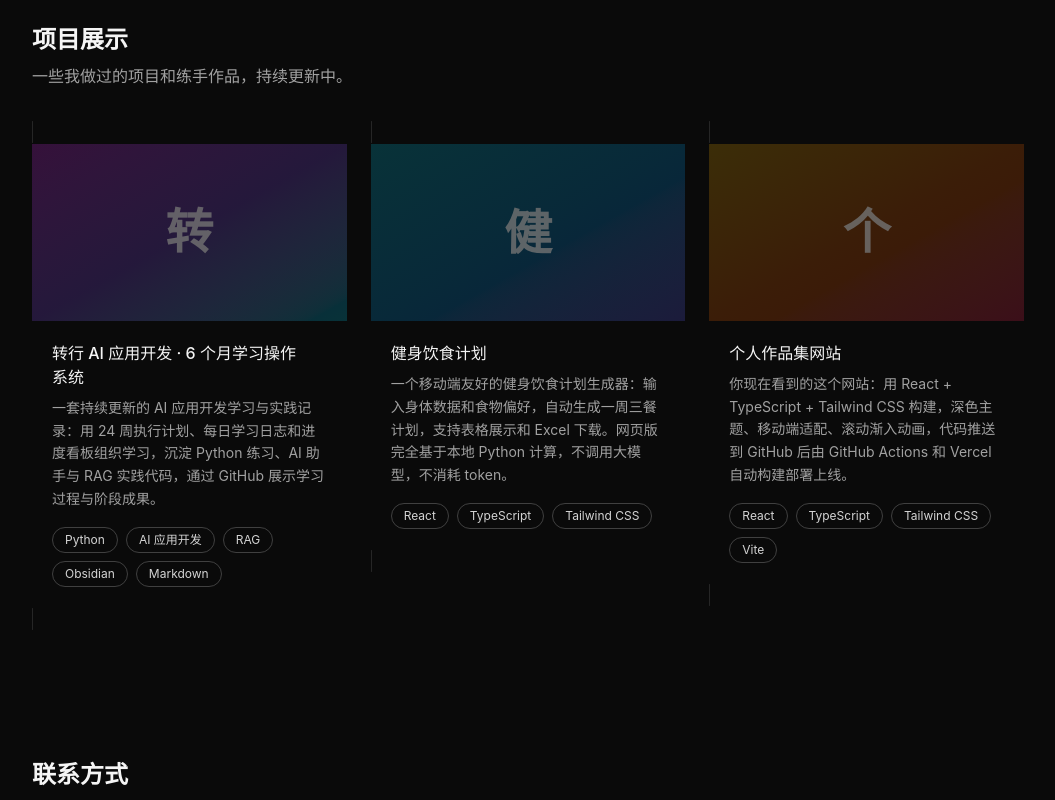
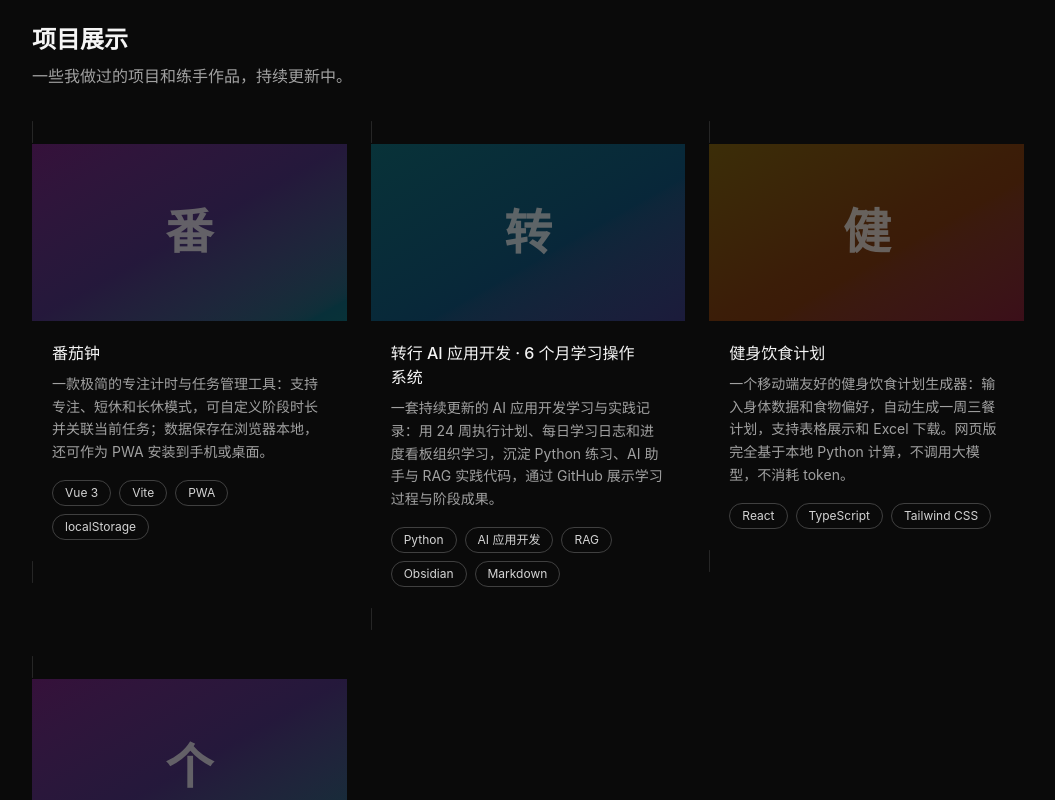
Before and after one commit to kexinyang74-web/kexinyang74-web.github.io, a React (Vite) app: page / in a window 1280 px wide. Shown: the part 1320-2120 px from the top of the page, without its empty margins (112-1167 px from the left). Built offline with nearby package versions, Linux system fonts and the light colour scheme.

Commit message:
添加番茄钟项目展示卡片

```diff
--- a/src/data/projects.ts
+++ b/src/data/projects.ts
@@ -15,6 +15,14 @@ export interface Project {
 
 /** 项目列表：以后新增项目，在这里照抄一条即可 */
 export const projects: Project[] = [
+  {
+    id: 'pomodoro',
+    title: '番茄钟',
+    description:
+      '一款极简的专注计时与任务管理工具：支持专注、短休和长休模式，可自定义阶段时长并关联当前任务；数据保存在浏览器本地，还可作为 PWA 安装到手机或桌面。',
+    techStack: ['Vue 3', 'Vite', 'PWA', 'localStorage'],
+    link: 'https://kexinyang74-web.github.io/pomodoro/',
+  },
   {
     id: 'ai-career-portfolio',
     title: '转行 AI 应用开发 · 6 个月学习操作系统',
```
